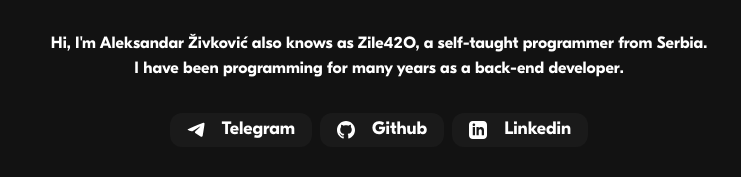
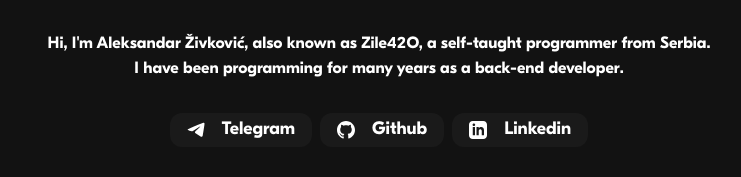
Before and after one commit to zile42O/zile42o.dev, a plain HTML site: page index.html in a window 1280 px wide. Shown: the part 197-374 px from the top of the page, 261-1002 px from the left. Drawn offline with Linux system fonts and the light colour scheme.

Commit message:
Update index.html
fix grammar text

```diff
--- a/index.html
+++ b/index.html
@@ -29,7 +29,7 @@
 							<div class="HomeIntro_homeIntro__SILr7" style="padding-top: 50px;">
 								<h1>Zile42O</h1>
 								<p style="padding-top: 15px;">{Backend Developer}</p>
-								<h3 style="padding-top: 25px;">Hi, I'm Aleksandar Živković also knows as Zile42O, a self-taught programmer from Serbia.<br> I have been programming for many years as a back-end developer.</h3>
+								<h3 style="padding-top: 25px;">Hi, I'm Aleksandar Živković, also known as Zile42O, a self-taught programmer from Serbia.<br> I have been programming for many years as a back-end developer.</h3>
 								<div class="HomeIntro_socialMediaBtns__JgsTH">
 									<button onclick="document.location.href = 'https://t.me/zile42O'" class="SocialMediaButton_button__7UDEz undefined">
 										<svg width="15" height="13" viewBox="0 0 15 13" fill="none" xmlns="http://www.w3.org/2000/svg">
```
